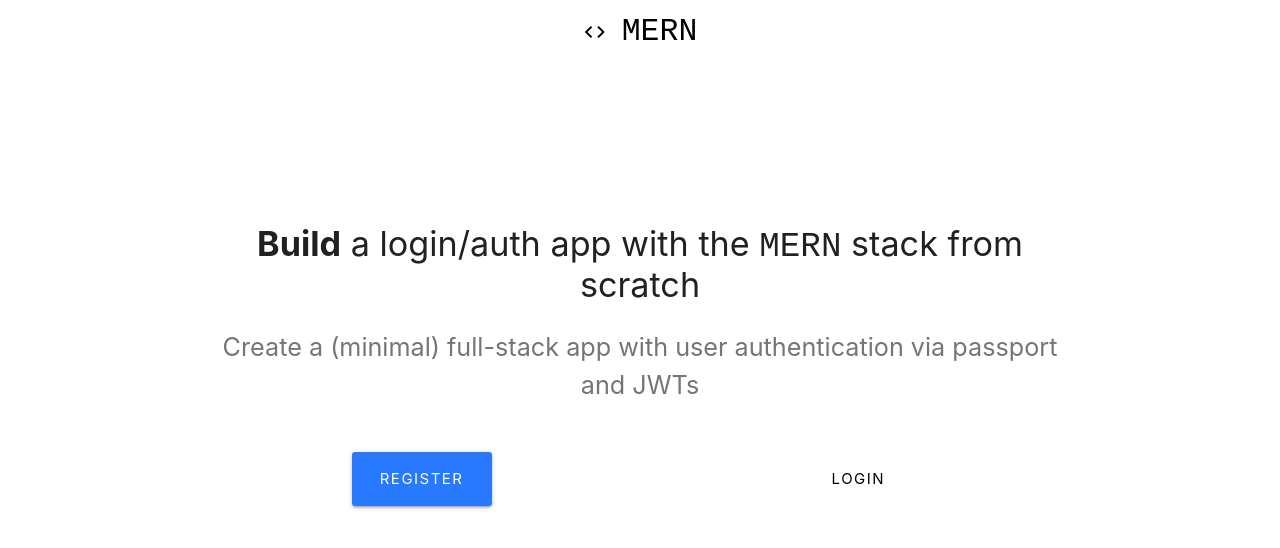
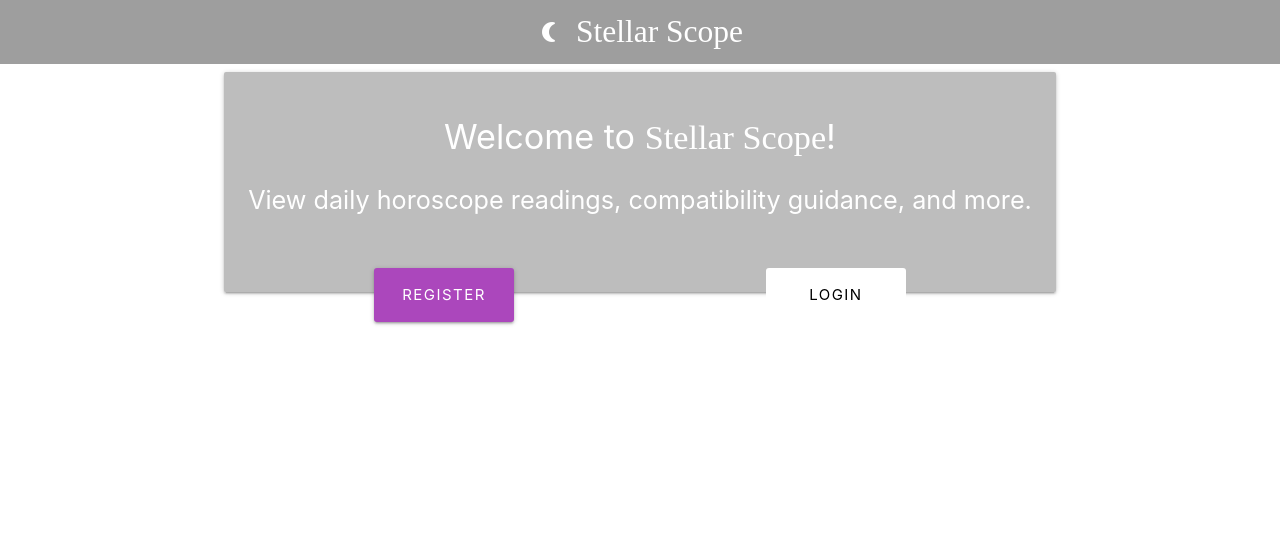
Before and after one commit to blackkpearl/Stellar-Scope, a React (Create React App) app in the folder client/: page / in a window 1280 px wide. Shown: the top 548 px of the page. Built offline with nearby package versions, Linux system fonts and the light colour scheme.

Commit message:
Add card into Dashboard

```diff
--- a/client/public/index.html
+++ b/client/public/index.html
@@ -25,7 +25,7 @@
     <link rel="stylesheet" href="https://cdnjs.cloudflare.com/ajax/libs/materialize/1.0.0/css/materialize.min.css">
     <link rel="stylesheet" href="https://fonts.googleapis.com/icon?family=Material+Icons">
 
-    <title>MERN Passport Template</title>
+    <title>Stellar Scope</title>
   </head>
   <body>
     <noscript>You need to enable JavaScript to run this app.</noscript>
--- a/client/src/components/pages/Dashboard.js
+++ b/client/src/components/pages/Dashboard.js
@@ -24,7 +24,7 @@ const Dashboard = props => {
   };
 
   return (
-    <div className="container valign-wrapper" style={{ height: '75vh' }}>
+    <div className="container" style={{ height: '75vh' }}>
       <div className="row">
         <div className="col s12 center-align">
           <h4>
@@ -49,7 +49,55 @@ const Dashboard = props => {
           </button>
         </div>
       </div>
+      <div className="row">
+        <div class="col s4 center-align">
+          <div class="card">
+            <div class="card-image">
+              <img src="images/sample-1.jpg"/>
+              <span class="card-title">Daily Astrology</span>
+            </div>
+            <div class="card-content">
+              <p>.</p>
+            </div>
+            <div class="card-action">
+              <a href="#">This is a link</a>
+            </div>
+          </div>
+        </div>
+
+        <div class="col s4 center-align">
+          <div class="card">
+            <div class="card-image">
+              <img src="images/sample-1.jpg"/>
+              <span class="card-title">Match Making</span>
+            </div>
+            <div class="card-content">
+              <p>.</p>
+            </div>
+            <div class="card-action">
+              <a href="#">This is a link</a>
+            </div>
+          </div>
+        </div>
+
+        <div class="col s4 center-align">
+          <div class="card">
+            <div class="card-image">
+              <img src="images/sample-1.jpg"/>
+              <span class="card-title">Horoscope</span>
+            </div>
+            <div class="card-content">
+              <p>.</p>
+            </div>
+            <div class="card-action">
+              <a href="#">This is a link</a>
+            </div>
+          </div>
+        </div>
+
+      </div>
     </div>
+
   );
 };
 
--- a/client/src/components/pages/Landing.js
+++ b/client/src/components/pages/Landing.js
@@ -1,26 +1,27 @@
 import React, { useContext } from 'react';
 import { Store } from '../../store';
 import { Link } from 'react-router-dom';
+
 
 const Landing = props => {
   const { state } = useContext(Store);
 
   console.log({ state, props });
 
+
   return (
-    <div className="container valign-wrapper" style={{ height: '75vh' }}>
+    <div className="container valign-wrapper">
       <div className="row">
-        <div className="col s12 center-align">
-          <h4>
-            <b>Build</b> a login/auth app with the {' '} <span style={{ fontFamily: 'monospace' }}>MERN</span> stack
-            from scratch
+        <div className="card-panel grey lighten-1 center">
+          <h4 class="white-text">
+            Welcome to {' '} <span style={{ fontFamily: 'Dancing Script' }}>Stellar Scope</span>!
           </h4>
-          <p className="flow-text grey-text text-darken-1">
-            Create a (minimal) full-stack app with user authentication via passport and JWTs
+          <p className="flow-text white-text text-darken-1">
+            View daily horoscope readings, compatibility guidance, and more.
           </p>
           <br />
           <div className="col s6">
-            <Link to="/register" className="btn btn-large waves-effect waves-light hoverable blue accent-3" style={{
+            <Link to="/register" className="btn btn-large waves-effect waves-light hoverable purple lighten-1" style={{
               width: '140px',
               borderRadius: '3px',
               letterSpacing: '1.5px',
--- a/client/src/components/partials/Footer.js
+++ b/client/src/components/partials/Footer.js
@@ -5,7 +5,7 @@ const Footer = props => {
 
   return (
     <div>
-      <p>&copy; {year} YOUR_NAME</p>
+      <p>&copy; {year} Stellar Scope</p>
     </div>
   );
 };
--- a/client/src/components/partials/Navbar.js
+++ b/client/src/components/partials/Navbar.js
@@ -5,9 +5,9 @@ const Navbar = props => {
   return (
     <div className="navbar-fixed">
       <nav className="z-depth-0">
-        <div className="nav-wrapper white">
-          <Link to="/" className="col s5 brand-logo center black-text" style={{ fontFamily: 'monospace' }}>
-            <i className="material-icons">code</i> MERN
+        <div className="nav-wrapper grey">
+          <Link to="/" className="col s5 brand-logo center white-text" style={{ fontFamily: 'Dancing Script' }}>
+            <i className="material-icons">nightlight_round</i> Stellar Scope
           </Link>
         </div>
       </nav>
```
Also changed, not shown: 2 other files (tests, documents, lock files or other folders).
